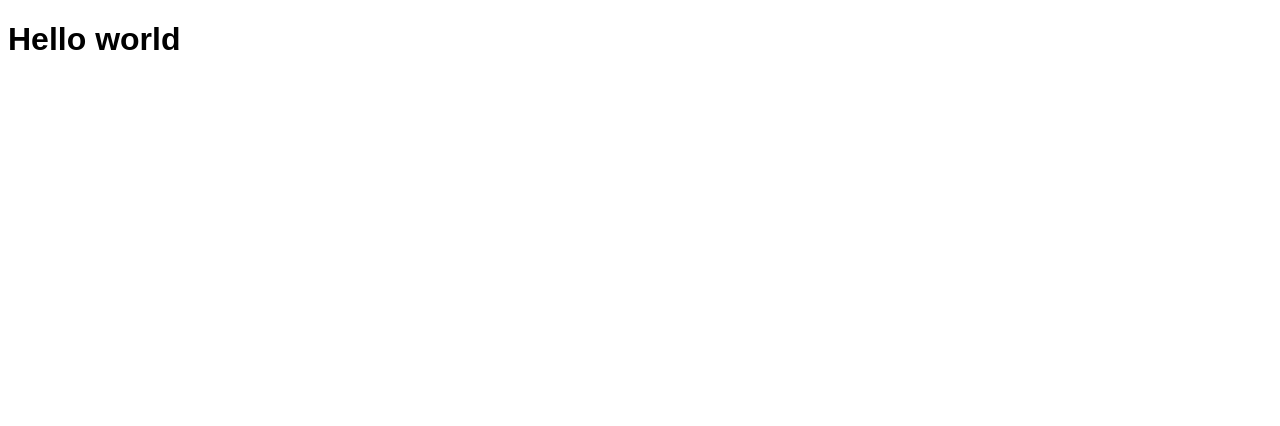
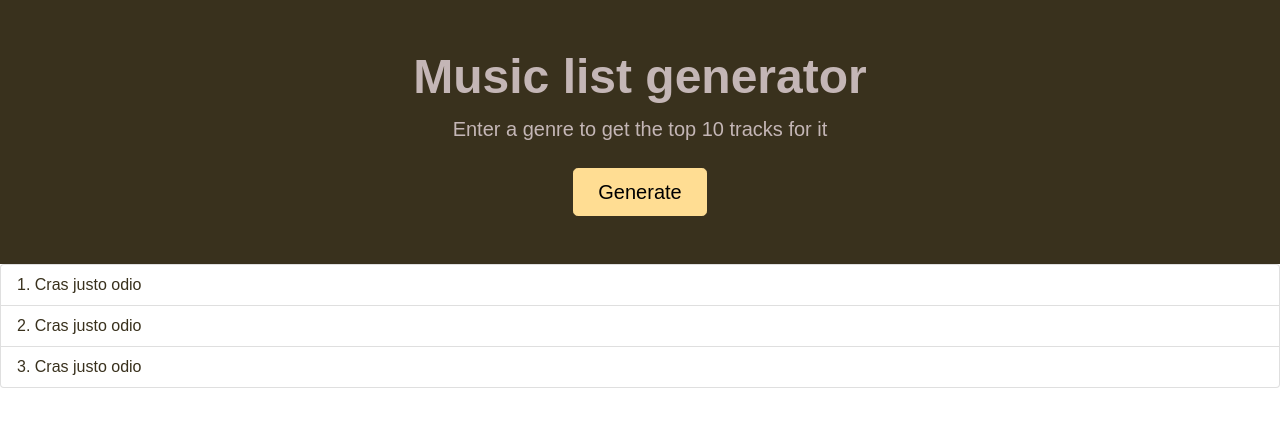
Before and after one commit to kiranb1/music-lists, a React (Create React App) app: page / in a window 1280 px wide. Shown: the top 426 px of the page. Built offline with nearby package versions, Linux system fonts and the light colour scheme.

Commit message:
feat: create basic UI

```diff
--- /dev/null
+++ b/custom.scss
@@ -0,0 +1,5 @@
+$theme-colors: (
+  "primary": #ffdd93,
+);
+
+@import "~bootstrap/scss/bootstrap";
--- a/package.json
+++ b/package.json
@@ -6,9 +6,12 @@
     "@testing-library/jest-dom": "^5.16.4",
     "@testing-library/react": "^13.3.0",
     "@testing-library/user-event": "^13.5.0",
+    "bootstrap": "^5.1.3",
     "react": "^18.1.0",
+    "react-bootstrap": "^2.4.0",
     "react-dom": "^18.1.0",
     "react-scripts": "5.0.1",
+    "sass": "^1.52.2",
     "web-vitals": "^2.1.4"
   },
   "scripts": {
--- a/src/App.css
+++ /dev/null
@@ -1,3 +0,0 @@
-* {
-  font-family: sans-serif;
-}
--- a/src/App.js
+++ b/src/App.js
@@ -1,9 +1,30 @@
-import "./App.css";
+import "./App.scss";
+import Button from "react-bootstrap/Button";
+import ListGroup from "react-bootstrap/ListGroup";
 
 const App = () => {
   return (
     <div className="App">
-      <h1>Hello world</h1>
+      <div className="main-container text-center py-5 px-4">
+        <h1 className="display-5 fw-bold">Music list generator</h1>
+        <div className="col-lg-6 mx-auto">
+          <p className="lead mb-4">
+            Enter a genre to get the top 10 tracks for it
+          </p>
+          <div className="d-grid d-sm-flex justify-content-sm-center">
+            <Button variant="primary" className="btn btn-primary btn-lg px-4">
+              Generate
+            </Button>
+          </div>
+        </div>
+      </div>
+      <div className="generated-list">
+        <ListGroup as="ol" numbered>
+          <ListGroup.Item as="li">Cras justo odio</ListGroup.Item>
+          <ListGroup.Item as="li">Cras justo odio</ListGroup.Item>
+          <ListGroup.Item as="li">Cras justo odio</ListGroup.Item>
+        </ListGroup>
+      </div>
     </div>
   );
 };
--- /dev/null
+++ b/src/App.scss
@@ -0,0 +1,16 @@
+@import "custom";
+
+* {
+  font-family: sans-serif;
+}
+
+.main-container {
+  background-color: #39311d;
+  color: #c4b6b6;
+}
+
+.generated-list {
+  .list-group-item {
+    color: #39311d;
+  }
+}
```
Also changed, not shown: 2 other files (tests, documents, lock files or other folders).
